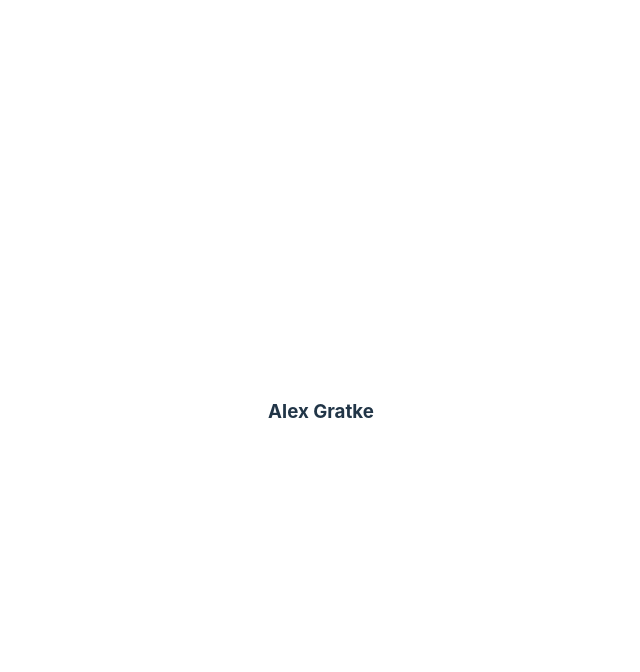
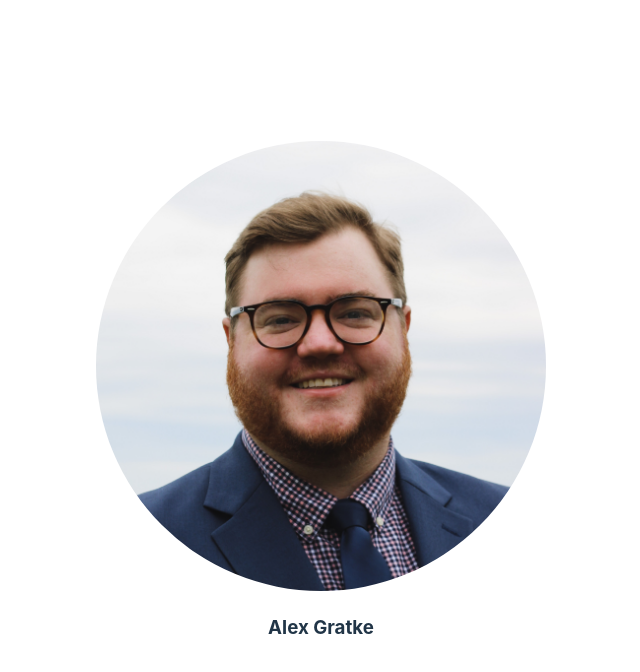
Before and after one commit to agratke/alexgratke-vue-website, a Vue app: page / in a window 1280 px wide. Shown: the top 672 px of the page, without its empty margins (319-959 px from the left). Built offline with nearby package versions, Linux system fonts and the light colour scheme.

Commit message:
1 binaries uploaded

```diff
--- a/src/components/AlexGratke.vue
+++ b/src/components/AlexGratke.vue
@@ -8,12 +8,14 @@ defineProps({
 </script>
 
 <template>
-  <img >
+  <img src='../assets/head.jpg' width="450" height="450"/>
   <h3>{{msg}}</h3>
 
   <p></p>
 </template>
 
 <style scoped>
-
+img {
+  border-radius: 50%;
+}
 </style>
```
Also changed, not shown: src/assets/head.jpg (added), 1 other file (tests, documents, lock files or other folders).
